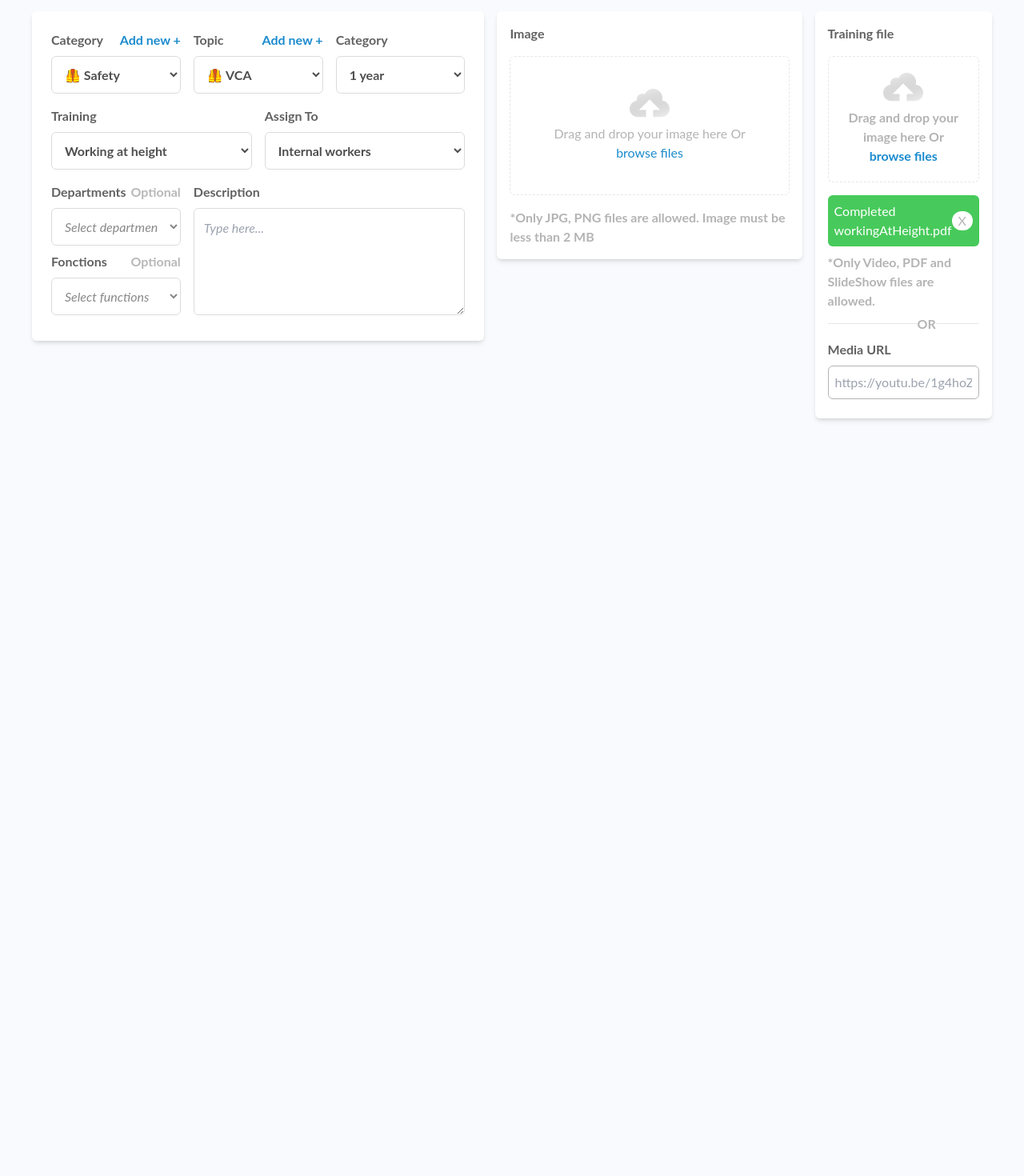
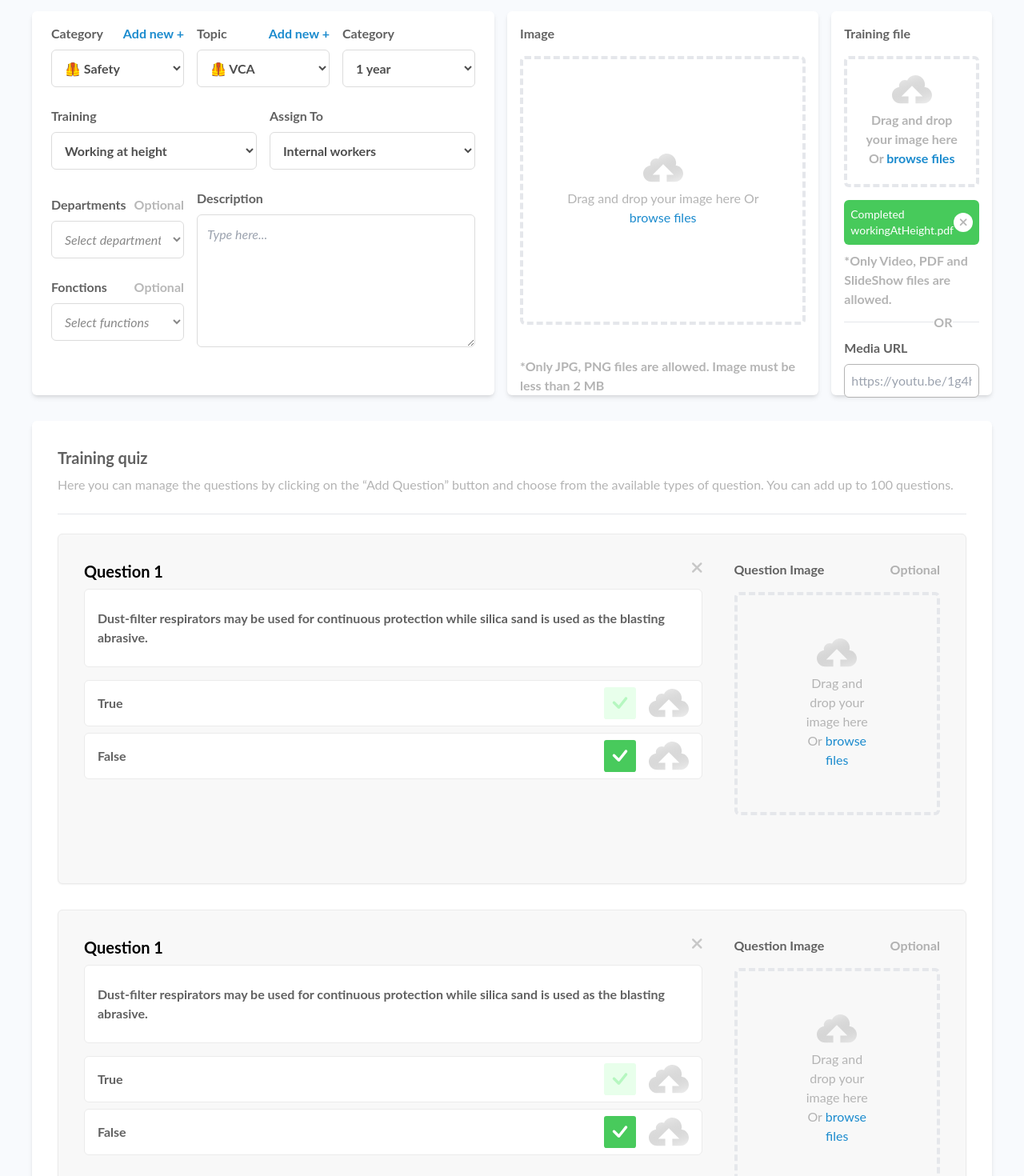
Before and after one commit to oldProjectss/Imense, a React (Vite) app: page / in a window 1280 px wide. Shown: the part 160-1630 px from the top of the page at 80% size. Before the commit the page ends 800 px from the top, so only its background shows below. Built offline with nearby package versions, Linux system fonts and the light colour scheme.

Commit message:
Create Training quiz

```diff
--- a/src/components/Main.jsx
+++ b/src/components/Main.jsx
@@ -1,5 +1,6 @@
 import React from 'react';
 import Training from './Training';
+import TrainingQuiz from './TrainingQuiz';
 
 const Main = () => {
   return (
@@ -14,6 +15,7 @@ const Main = () => {
         </div>
       </div>
       <Training />
+      <TrainingQuiz />
     </div>
   );
 };
--- a/src/components/Training.jsx
+++ b/src/components/Training.jsx
@@ -4,9 +4,9 @@ import safety from '../assets/img/securitytraining1.svg';
 
 const Training = () => {
   return (
-    <div className="inline-flex justify-center items-start my-4 h-max">
-      <div className="bg-white shadow shadow-md p-4 rounded-md mr-2 w-3/4 h-full">
-        <div className="flex my-2">
+    <div className="flex justify-center items-start my-4 h-[480px]">
+      <div className="bg-white shadow shadow-md px-4 rounded-md mr-2 w-3/4 h-full">
+        <div className="flex my-2 my-4">
           <div className="flex flex-col w-full items-between px-2">
             <div className="flex justify-between font-bold">
               <p className="text-[#616161] font-bold">Category</p>
@@ -42,7 +42,7 @@ const Training = () => {
             </select>
           </div>
         </div>
-        <div className="flex w-full my-2">
+        <div className="flex w-full my-4">
           <div className="flex flex-col w-full items-between px-2 w-2/3">
             <p className="text-[#616161] font-bold">Training</p>
             <select className="w-full border border-[#dcdcdc] text-[#4e4e4e] bg-transparent font-bold rounded-md p-3 my-2">
@@ -60,15 +60,15 @@ const Training = () => {
             </select>
           </div>
         </div>
-        <div className="flex w-full my-2">
+        <div className="flex w-full mt-4">
           <div className="flex flex-col w-1/3">
-            <div className="flex flex-col w-full items-between px-2">
+            <div className="flex flex-col w-full items-between px-2 my-2">
               <div className="flex justify-between font-bold">
                 <p className="text-[#616161] font-bold">Departments</p>
                 <p className="text-[#b8b8b8]">Optional</p>
               </div>
-              <select className="w-full border border-[#dcdcdc] text-[#888] italic bg-transparent rounded-md p-3 my-2">
-                <option value="" disabled selected>
+              <select className="w-full border border-[#dcdcdc] text-[#888] italic bg-transparent rounded-md p-3 my-2" defaultValue="0">
+                <option value="0" disabled>
                   Select departments
                 </option>
                 <option value="1">🦺 Safety</option>
@@ -76,13 +76,13 @@ const Training = () => {
                 <option value="3">🦺 Safety 3</option>
               </select>
             </div>
-            <div className="flex flex-col w-full items-between px-2">
+            <div className="flex flex-col w-full items-between px-2 my-2">
               <div className="flex justify-between font-bold">
                 <p className="text-[#616161] font-bold">Fonctions</p>
                 <p className="text-[#b8b8b8]">Optional</p>
               </div>
-              <select className="w-full border border-[#dcdcdc] text-[#888] italic bg-transparent rounded-md p-3 my-2">
-                <option value="" disabled selected>
+              <select className="w-full border border-[#dcdcdc] text-[#888] italic bg-transparent rounded-md p-3 my-2" defaultValue="0">
+                <option value="0" disabled>
                   Select functions
                 </option>
                 <option value="1">🦺 Safety</option>
@@ -100,9 +100,9 @@ const Training = () => {
         </div>
         {/* end */}
       </div>
-      <div className="bg-white shadow shadow-md p-4 rounded-md mx-2 w-2/4 h-full">
+      <div className="bg-white shadow shadow-md p-4 rounded-md mx-2 w-2/4 h-full ">
         <p className="text-[#616161] font-bold">Image</p>
-        <div className="flex flex-col justify-center items-center border border-dashed p-10 my-4 rounded-md">
+        <div className="flex flex-col justify-center items-center border border-4 border-dashed p-10 my-4 rounded-md h-3/4">
           <img className="mb-2" src={upload} alt="placeholder" />
           <p className="text-[#b4b4b4] text-center">
             Drag and drop your image here Or{' '}
@@ -111,11 +111,11 @@ const Training = () => {
             </a>
           </p>
         </div>
-        <p className="text-[#b4b4b4] font-bold">*Only JPG, PNG files are allowed. Image must be less than 2 MB</p>
+        <p className="text-[#b4b4b4] font-bold mt-10">*Only JPG, PNG files are allowed. Image must be less than 2 MB</p>
       </div>
-      <div className="bg-white shadow shadow-md p-4 rounded-md ml-2 w-1/4 h-full">
+      <div className="bg-white shadow shadow-md p-4 rounded-md ml-2 w-1/4 h-full ">
         <p className="text-[#616161] font-bold">Training file</p>
-        <div className="flex flex-col justify-center items-center border border-dashed p-5 my-4 rounded-md">
+        <div className="flex flex-col justify-center items-center border border-4 border-dashed p-5 my-4 rounded-md">
           <img className="mb-2" src={upload} alt="placeholder" />
           <p className="text-[#b4b4b4] font-bold text-center">
             Drag and drop your image here Or{' '}
@@ -124,15 +124,15 @@ const Training = () => {
             </a>
           </p>
         </div>
-        <div className="flex justify-between items-center my-2 p-2 rounded-md bg-[#47ca5b]">
+        <div className="flex justify-between items-center text-sm p-2 rounded-md bg-[#47ca5b]">
           <p className="text-white">
             Completed
             <br />
             workingAtHeight.pdf
           </p>
-          <button className="bg-white hover:bg-white/90 text-[#b5b5b5] rounded-full w-fit h-fit px-2">X</button>
+          <button className="bg-white hover:bg-white/90 text-[#b5b5b5] rounded-full w-6 font-bold text-center h-6"><i className='fas fa-close'></i></button>
         </div>
-        <p className="text-[#b4b4b4] font-bold">*Only Video, PDF and SlideShow files are allowed.</p>
+        <p className="text-[#b4b4b4] font-bold mt-2">*Only Video, PDF and SlideShow files are allowed.</p>
         <hr className="mt-4 mb-2" />
         <p className="font-bold relative h-3 w-fit -top-5 left-28 text-[#b5b5b5] bg-white">OR</p>
         <p className="text-[#616161] font-bold">Media URL</p>
--- /dev/null
+++ b/src/components/TrainingQuiz.jsx
@@ -0,0 +1,93 @@
+import React from 'react';
+import upload from '../assets/img/photo_upload.svg';
+import checktrue from '../assets/img/checkboxTrue.svg';
+import checkfalse from '../assets/img/checkboxfalse.svg';
+
+const TrainingQuiz = () => {
+  return (
+    <div className="flex flex-col justify-start items-start my-4 w-full bg-white p-8 shadow shadow-md rounded-md">
+      <h2 className="text-[#616161] font-bold text-xl">Training quiz</h2>
+      <p className="text-[#b4b4b4] mt-2">Here you can manage the questions by clicking on the “Add Question” button and choose from the available types of question. You can add up to 100 questions.</p>
+      <hr className="w-full my-6" />
+      <div className="flex bg-[#f8f8f8] border border-[#ebebeb] shadow shadow-sm p-8 mb-4 rounded-md w-full">
+        <div className="w-3/4 mr-10">
+          <div className="flex justify-between font-bold text-xl">
+            <p>Question 1</p>
+            <i className="fas fa-close text-[#c7c7c7]"></i>
+          </div>
+          <p className="bg-white px-4 py-6 my-2 rounded-md text-[#616161] font-bold border border-[#ebebeb]">Dust-filter respirators may be used for continuous protection while silica sand is used as the blasting abrasive.</p>
+          <div className="flex justify-between items-center bg-white py-2 px-4 my-2 mt-4 rounded-md font-bold text-[#616161] border border-[#ebebeb]">
+            <p>True</p>
+            <div className="flex">
+              <img className="mx-4 h-10" src={checktrue} alt="checkbox" />
+              <img src={upload} alt="upload" />
+            </div>
+          </div>
+          <div className="flex justify-between items-center bg-white py-2 px-4 rounded-md font-bold text-[#616161] border border-[#ebebeb]">
+            <p>False</p>
+            <div className="flex">
+              <img className="mx-4 h-10" src={checkfalse} alt="checkbox" />
+              <img src={upload} alt="upload" />
+            </div>
+          </div>
+        </div>
+        <div className="bg-transparent w-1/4">
+          <div className="flex justify-between">
+            <p className="text-[#616161] font-bold">Question Image</p>
+            <p className="text-[#b1b1b1] font-bold">Optional</p>
+          </div>
+          <div className="flex flex-col justify-center items-center border border-4 border-dashed p-20 mt-4 rounded-md h-3/4">
+            <img className="mb-2" src={upload} alt="placeholder" />
+            <p className="text-[#b4b4b4] text-center">
+              Drag and drop your image here Or{' '}
+              <a className="text-[#1b8bce]" href="#">
+                browse files
+              </a>
+            </p>
+          </div>
+        </div>
+      </div>
+      <div className="flex bg-[#f8f8f8] border border-[#ebebeb] shadow shadow-sm p-8 my-4 rounded-md w-full">
+        <div className="w-3/4 mr-10">
+          <div className="flex justify-between font-bold text-xl">
+            <p>Question 1</p>
+            <i className="fas fa-close text-[#c7c7c7]"></i>
+          </div>
+          <p className="bg-white px-4 py-6 my-2 rounded-md text-[#616161] font-bold border border-[#ebebeb]">Dust-filter respirators may be used for continuous protection while silica sand is used as the blasting abrasive.</p>
+          <div className="flex justify-between items-center bg-white py-2 px-4 my-2 mt-4 rounded-md font-bold text-[#616161] border border-[#ebebeb]">
+            <p>True</p>
+            <div className="flex">
+              <img className="mx-4 h-10" src={checktrue} alt="checkbox" />
+              <img src={upload} alt="upload" />
+            </div>
+          </div>
+          <div className="flex justify-between items-center bg-white py-2 px-4 rounded-md font-bold text-[#616161] border border-[#ebebeb]">
+            <p>False</p>
+            <div className="flex">
+              <img className="mx-4 h-10" src={checkfalse} alt="checkbox" />
+              <img src={upload} alt="upload" />
+            </div>
+          </div>
+        </div>
+        <div className="bg-transparent w-1/4">
+          <div className="flex justify-between">
+            <p className="text-[#616161] font-bold">Question Image</p>
+            <p className="text-[#b1b1b1] font-bold">Optional</p>
+          </div>
+          <div className="flex flex-col justify-center items-center border border-4 border-dashed p-20 mt-4 rounded-md h-3/4">
+            <img className="mb-2" src={upload} alt="placeholder" />
+            <p className="text-[#b4b4b4] text-center">
+              Drag and drop your image here Or{' '}
+              <a className="text-[#1b8bce]" href="#">
+                browse files
+              </a>
+            </p>
+          </div>
+        </div>
+      </div>
+      <button className='p-4 mt-2 bg-[#e1efff] text-[#2c8eff] w-full font-bold text-2xl rounded-md'>Add Question +</button>
+    </div>
+  );
+};
+
+export default TrainingQuiz;
--- a/src/components/index.js
+++ b/src/components/index.js
@@ -1,7 +1,8 @@
 import NavBar from './NavBar';
+import Main from './Main';
+import Training from './Training';
+import TrainingQuiz from './TrainingQuiz';
 import QuizContainer from './QuizContainer';
-import Training from './Training';
 import Quiz from './Quiz';
-import Main from './Main';
 
-export { NavBar, QuizContainer, Training, Quiz, Main };
+export { NavBar, QuizContainer, Training, Quiz, Main, TrainingQuiz };
```
Also changed, not shown: src/assets/img/checkboxTrue.svg (added), src/assets/img/checkboxfalse.svg (added).
